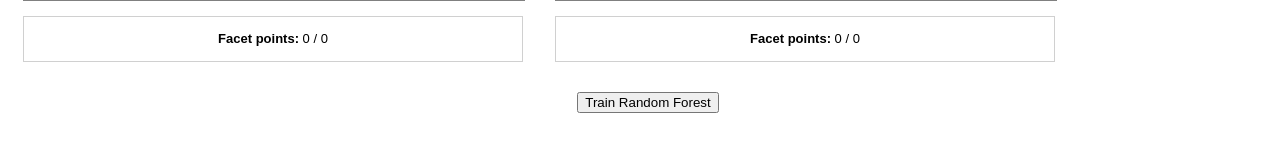
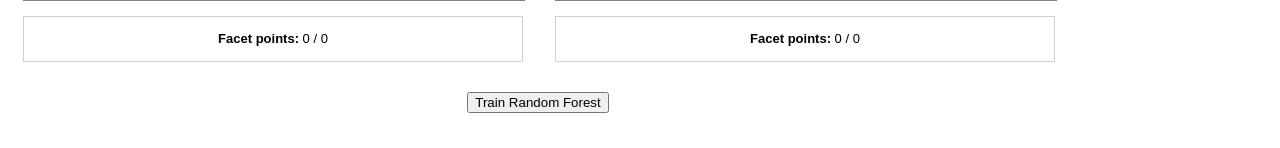
Before and after one commit to abmummaneni/178Midterm, a Flask app: template templates/index.html in a window 1280 px wide. Shown: the part 734-882 px from the top of the page. Run offline with Flask 3, Linux system fonts and the light colour scheme; the template is opened without the code that fills it, so the values that code supplies are empty.

Commit message:
random forest centering

```diff
--- a/templates/index.html
+++ b/templates/index.html
@@ -127,7 +127,7 @@
       </div>
     </div>
 
-    <div style="margin-top: 30px;">
+    <div style="width: 1030px; margin-top: 30px;">
       <button type="button" onclick="train_random_forest()">Train Random Forest</button>
       <div id="rf-status" style="margin-top: 10px; font-size: 14px;"></div>
       <div id="rf-chart" style="margin-top: 12px;"></div>
```
